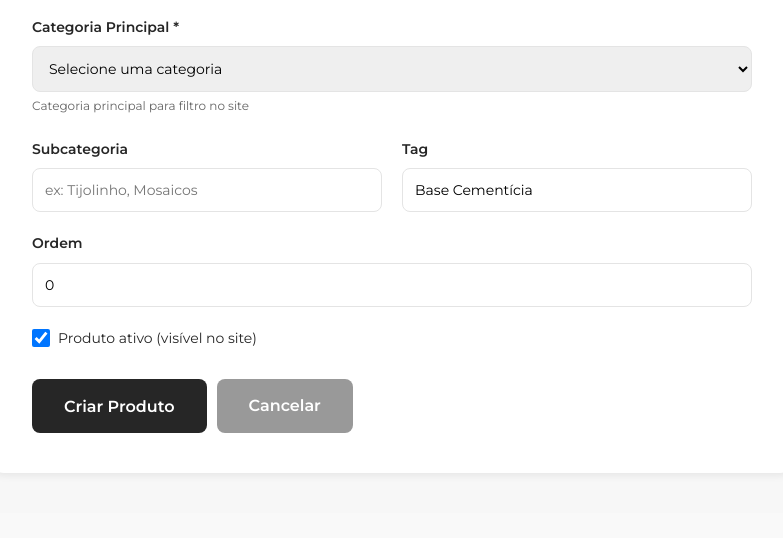
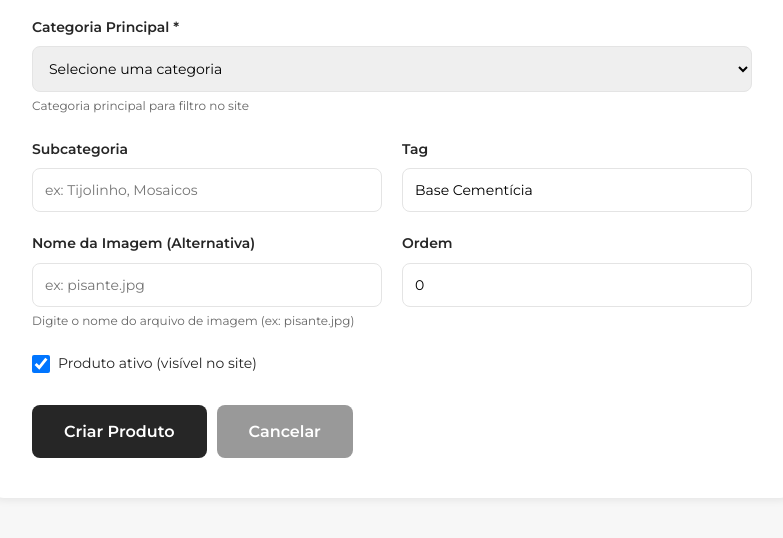
Before and after one commit to HudsonFranco/Beton-Dekor, a Django app: page /admin/produtos/criar/ in a window 1280 px wide. Shown: the part 1175-1713 px from the top of the page, without its empty margins (248-1031 px from the left). Before the commit the page ends 1649 px from the top, so only its background shows below. Run offline with Django 5.2, Linux system fonts and the light colour scheme; the visitor is signed in with stand-in values (Sample User, id 1); data that the repository does not hold is empty; parts of the project's set-up code (start-up, migrations or seed data) failed here and were passed over; some libraries are stand-ins or nearby versions.

Commit message:
Add back text field for image names in admin form

```diff
--- a/templates/core/admin/produto_form.html
+++ b/templates/core/admin/produto_form.html
@@ -232,9 +232,17 @@
                     </div>
                 </div>
 
-                <div style="margin-bottom: 20px;">
-                    <label style="display: block; font-family: 'Montserrat'; font-weight: 600; font-size: 14px; color: #262626; margin-bottom: 8px;">Ordem</label>
-                    <input type="number" name="ordem" value="{{ produto.ordem|default:0 }}" style="width: 100%; padding: 12px; border: 1px solid #e4e4e4; border-radius: 8px; font-family: 'Montserrat'; font-size: 14px; box-sizing: border-box;">
+                <div class="admin-form-grid" style="margin-bottom: 20px;">
+                    <div>
+                        <label style="display: block; font-family: 'Montserrat'; font-weight: 600; font-size: 14px; color: #262626; margin-bottom: 8px;">Nome da Imagem (Alternativa)</label>
+                        <input type="text" name="imagem_nome" value="{{ produto.imagem_nome|default:'' }}" style="width: 100%; padding: 12px; border: 1px solid #e4e4e4; border-radius: 8px; font-family: 'Montserrat'; font-size: 14px; box-sizing: border-box;" placeholder="ex: pisante.jpg">
+                        <small style="font-family: 'Montserrat'; font-size: 12px; color: #666;">Digite o nome do arquivo de imagem (ex: pisante.jpg)</small>
+                    </div>
+
+                    <div>
+                        <label style="display: block; font-family: 'Montserrat'; font-weight: 600; font-size: 14px; color: #262626; margin-bottom: 8px;">Ordem</label>
+                        <input type="number" name="ordem" value="{{ produto.ordem|default:0 }}" style="width: 100%; padding: 12px; border: 1px solid #e4e4e4; border-radius: 8px; font-family: 'Montserrat'; font-size: 14px; box-sizing: border-box;">
+                    </div>
                 </div>
 
                 <div style="margin-bottom: 30px;">
```
